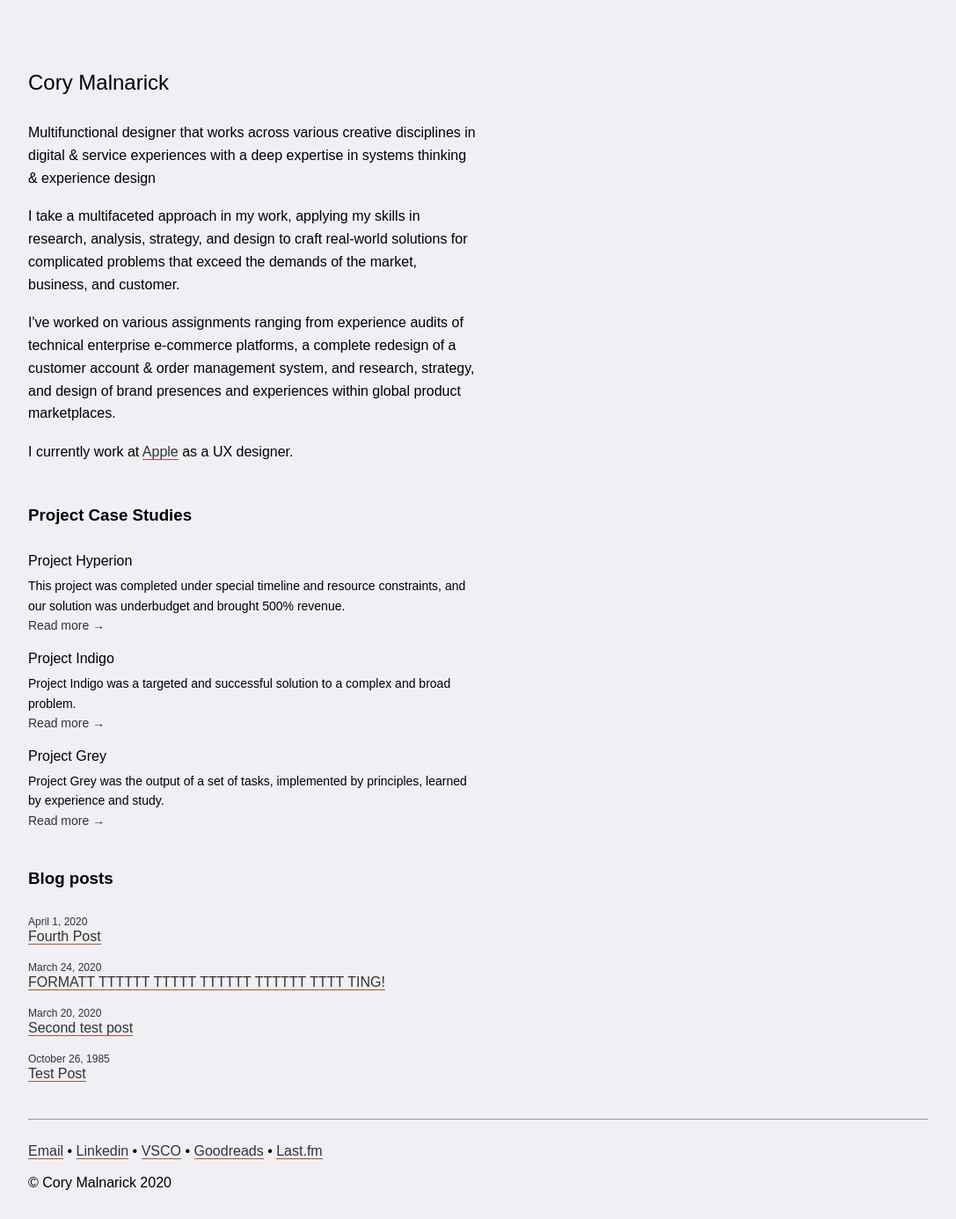
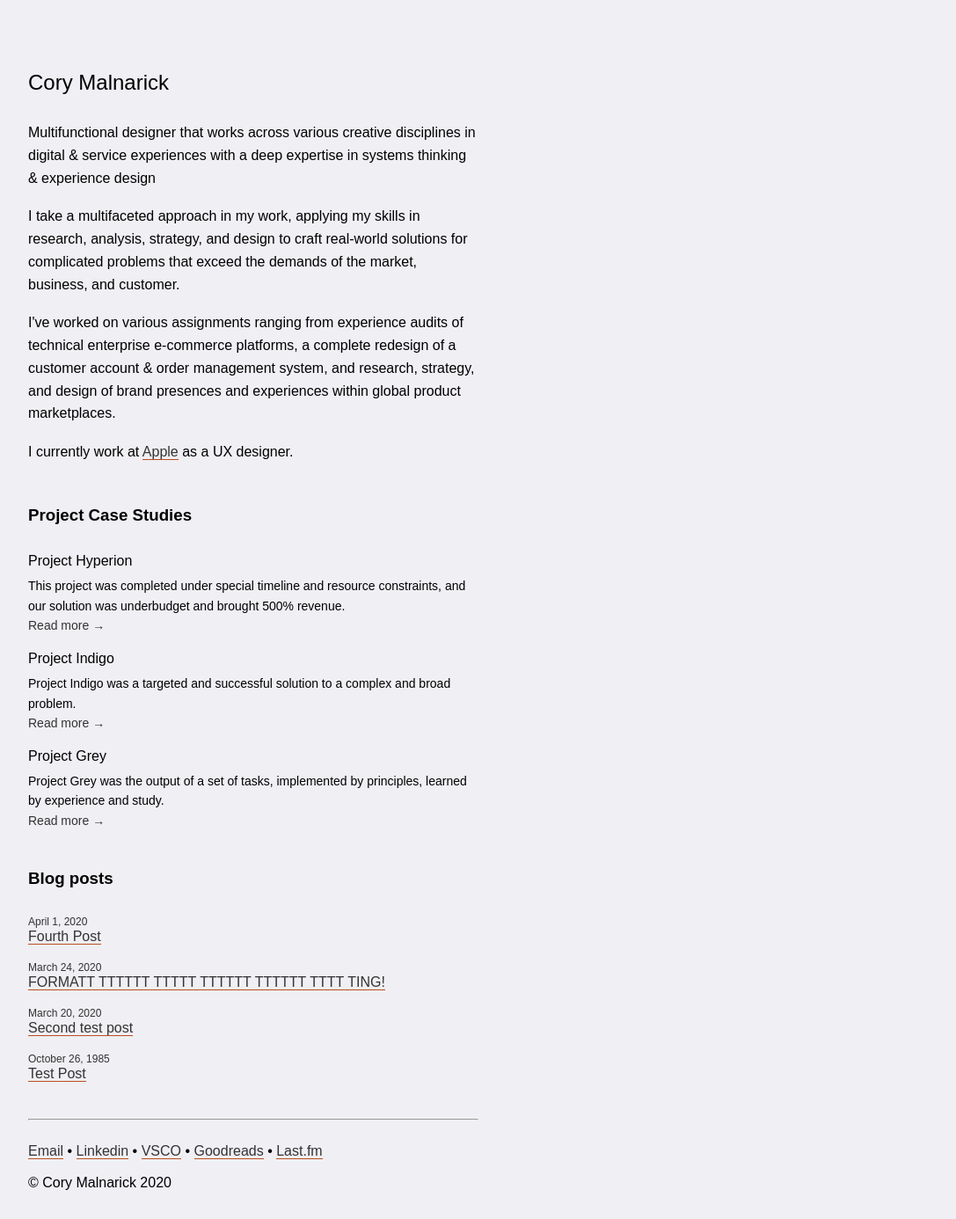
Before and after one commit to foundmonster/foundmonster.github.io, a Jekyll site: the page built from index.html, in a window 1280 px wide. Shown: the whole page at 88% size, without its empty margins (96-1183 px from the left). Built offline with Jekyll 4.4.1, drawn with Linux system fonts in a browser that asks for light colours; some web fonts are replaced.

Commit message:
fixed footer maax width

```diff
--- a/_sass/main.scss
+++ b/_sass/main.scss
@@ -177,5 +177,5 @@ a:visited {
 
 footer {
 	padding-bottom: 16px;
-    max-max-width: 32rem;
+    max-width: 32rem;
 }
```
